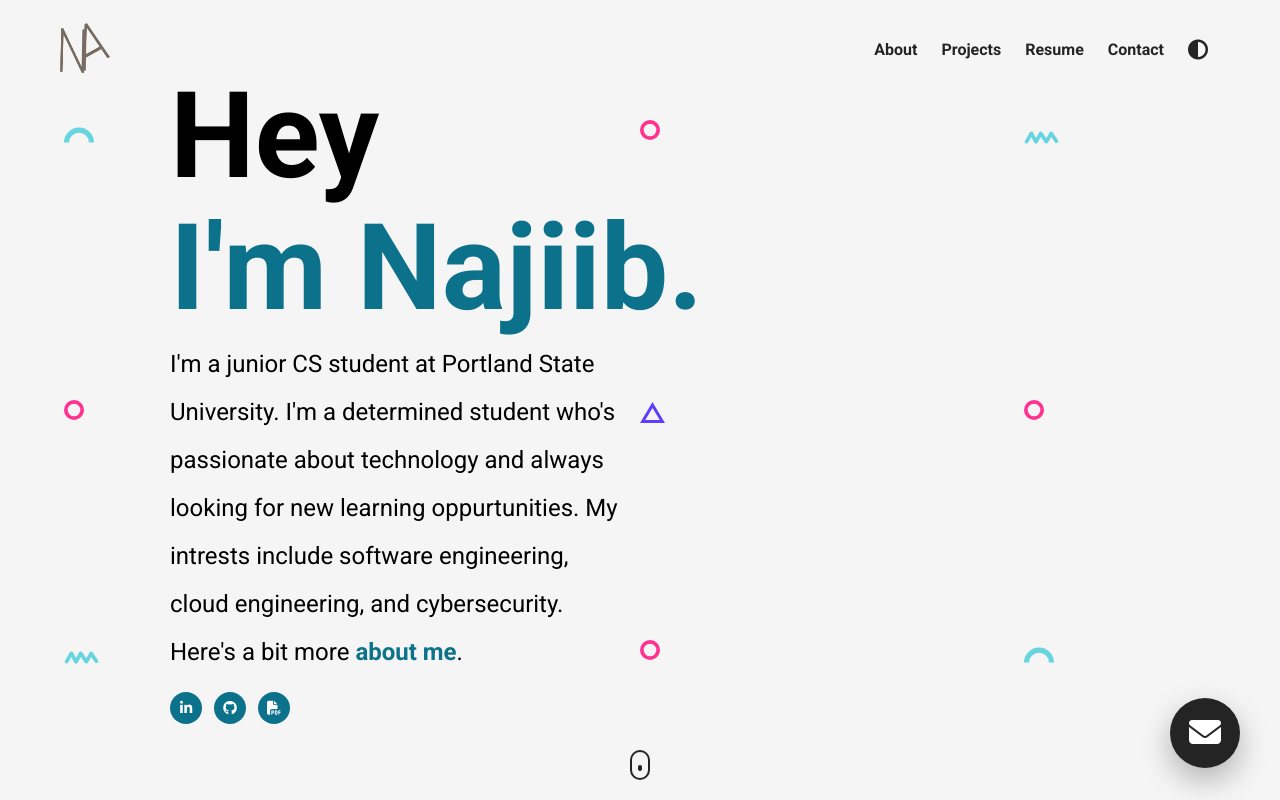
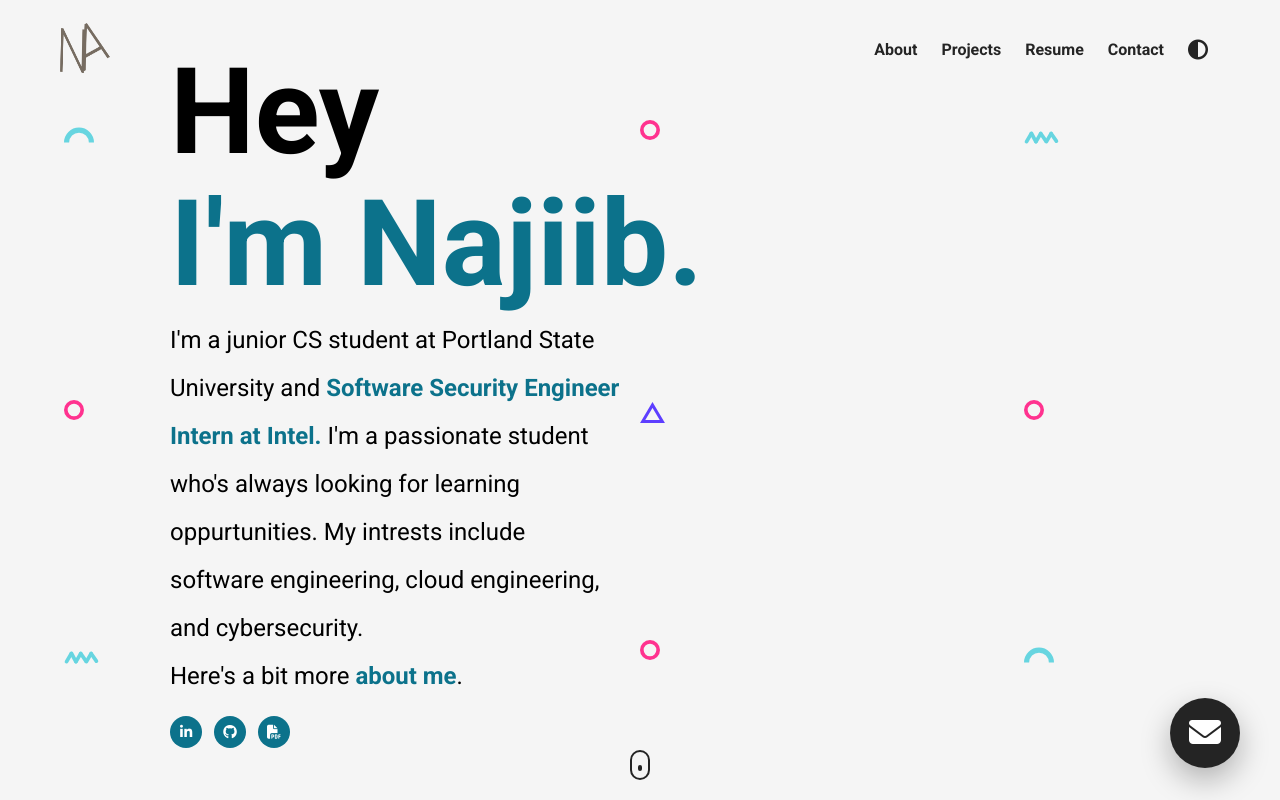
Before and after one commit to njpdx1/Eportfolio-2, a plain HTML site: page index.html in a window 1280 px wide. Shown: the top 800 px of the page. Drawn offline with nearby package versions, Linux system fonts and the light colour scheme.

Commit message:
about me update

```diff
--- a/index.html
+++ b/index.html
@@ -67,7 +67,8 @@
         <h1 class="title">Hey</h1>
         <h1 class="title blue">I'm Najiib.</h1>
         <p class="header__para">
-          I'm a junior CS student at Portland State University. I'm a determined student who's passionate about technology and always looking for new learning oppurtunities.
+          I'm a junior CS student at Portland State University and  <b class="blue click"> Software Security Engineer Intern at Intel.</b>
+          I'm a passionate student who's always looking for learning oppurtunities.
           My intrests include software engineering, cloud engineering, and cybersecurity.
           <br>
           Here's a bit more <b class="blue click" onclick="toggleform()">about me</b>.
```
